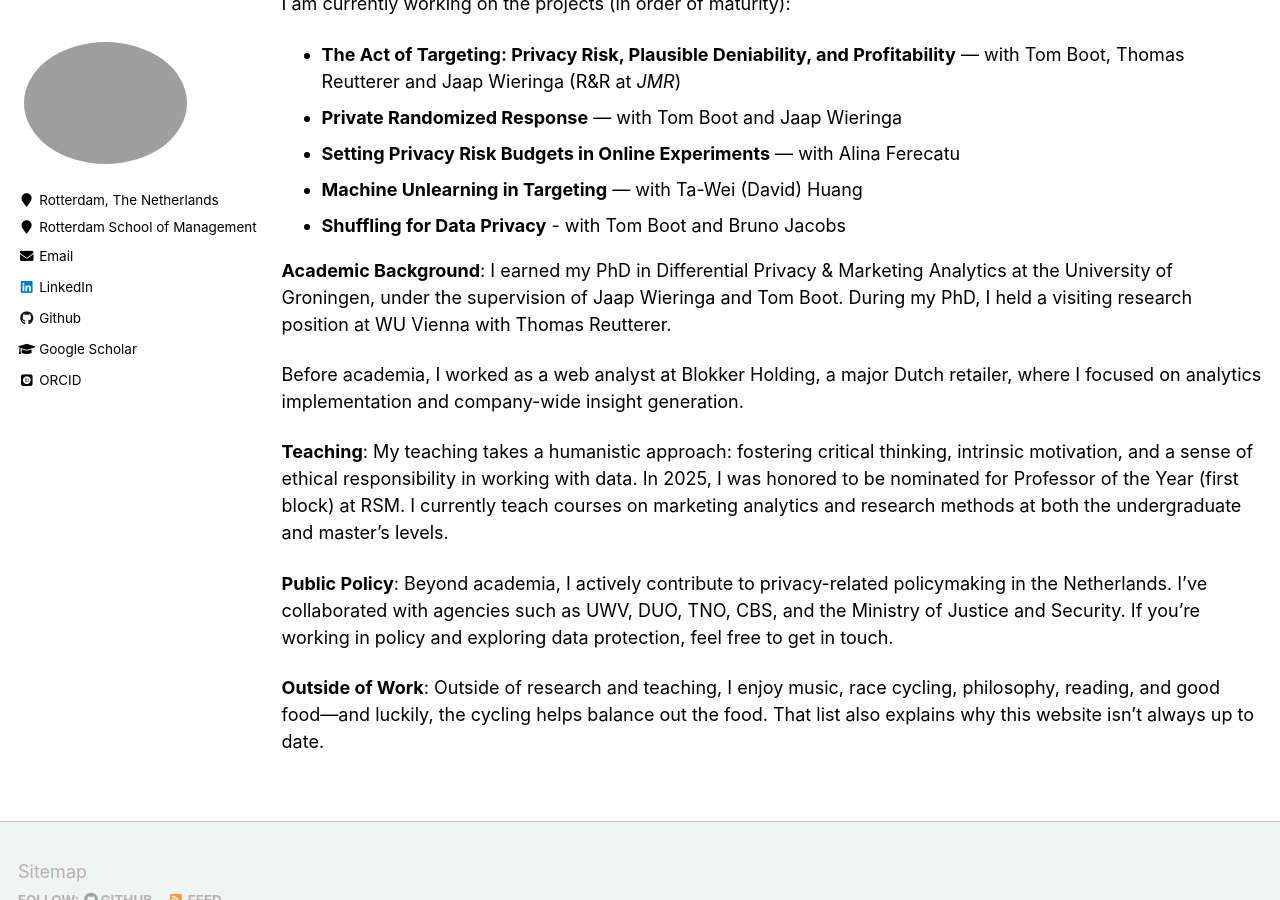
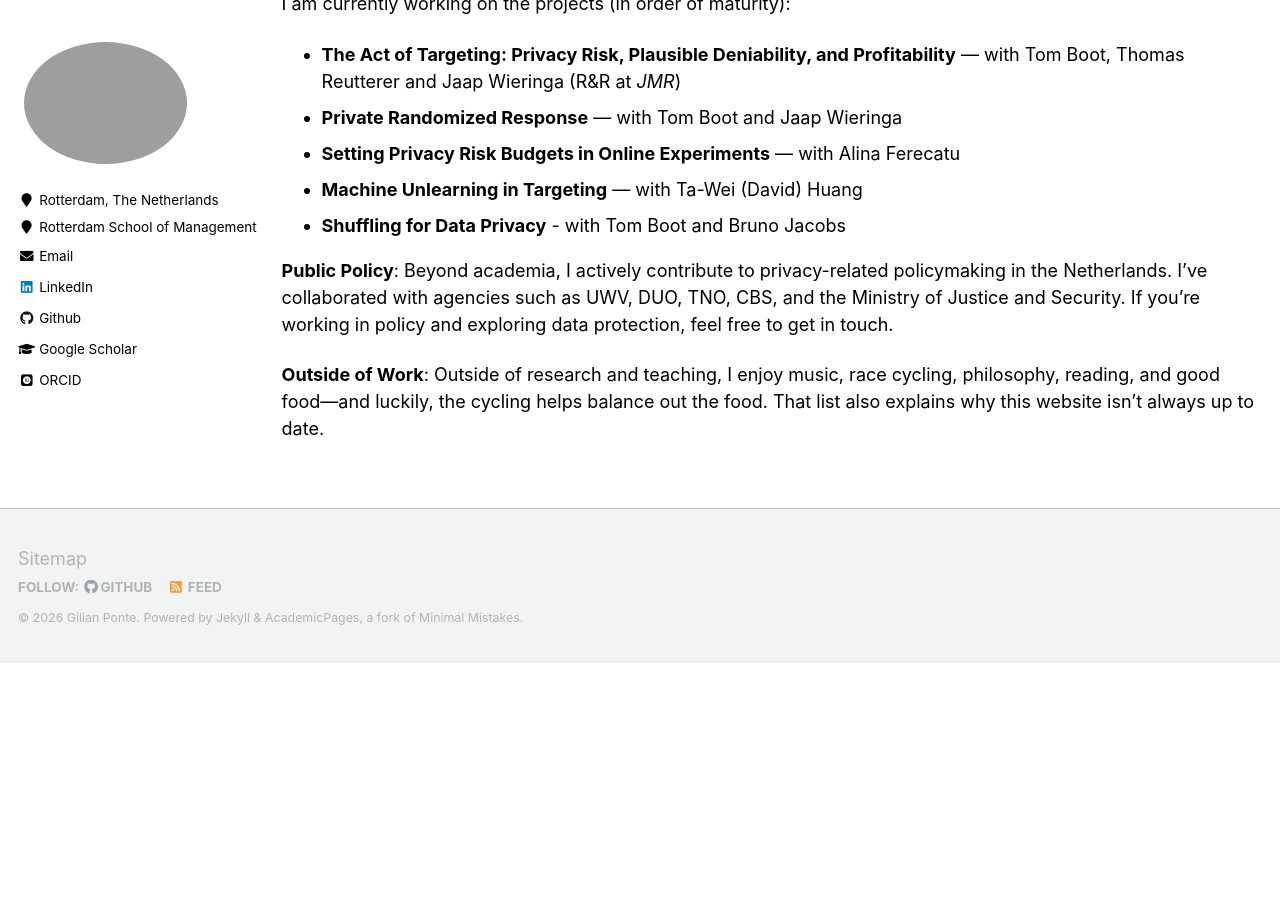
Before and after one commit to GilianPonte/gilianponte.github.io, a Jekyll site: the page built from _pages/year-archive.md, in a window 1280 px wide and 900 px high, scrolled down 459 px. Built offline with Jekyll 4.4.1, drawn with Linux system fonts in a browser that asks for light colours; some web fonts are replaced; after the commit the page ends 1122 px from its top, so only the background shows below that.

Commit message:
Update year-archive.md

```diff
--- a/_pages/year-archive.md
+++ b/_pages/year-archive.md
@@ -24,14 +24,6 @@ I am currently working on the projects (in order of maturity):
 - **Machine Unlearning in Targeting** — with Ta-Wei (David) Huang
 - **Shuffling for Data Privacy** - with Tom Boot and Bruno Jacobs
 
-**Academic Background**:
-I earned my PhD in Differential Privacy & Marketing Analytics at the University of Groningen, under the supervision of Jaap Wieringa and Tom Boot. During my PhD, I held a visiting research position at WU Vienna with Thomas Reutterer.
-
-Before academia, I worked as a web analyst at Blokker Holding, a major Dutch retailer, where I focused on analytics implementation and company-wide insight generation.
-
-**Teaching**:
-My teaching takes a humanistic approach: fostering critical thinking, intrinsic motivation, and a sense of ethical responsibility in working with data. In 2025, I was honored to be nominated for Professor of the Year (first block) at RSM. I currently teach courses on marketing analytics and research methods at both the undergraduate and master's levels.
-
 **Public Policy**:
 Beyond academia, I actively contribute to privacy-related policymaking in the Netherlands. I’ve collaborated with agencies such as UWV, DUO, TNO, CBS, and the Ministry of Justice and Security. If you're working in policy and exploring data protection, feel free to get in touch.
 
```
